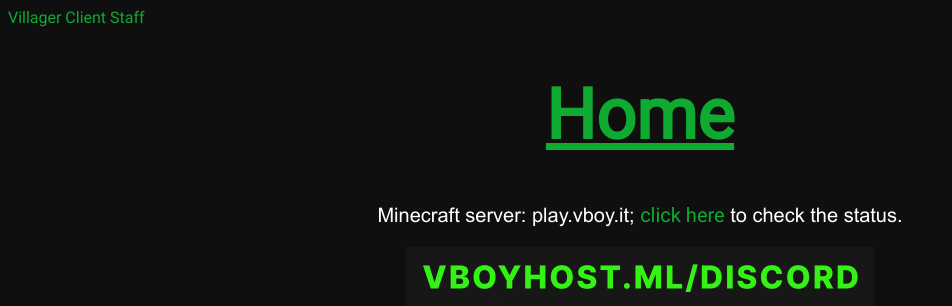
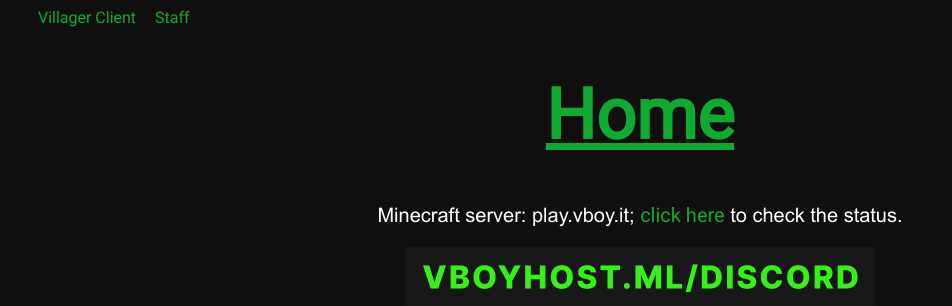
Before and after one commit to VillagerBoyGitHub/villagerboyweb, a PHP site: page / in a window 1280 px wide. Shown: the top 306 px of the page, without its empty margins (0-952 px from the left). Run offline with PHP 8.4, Linux system fonts and the light colour scheme; some libraries are stand-ins or nearby versions.

Commit message:
Update styles.css

```diff
--- a/assets/css/styles.css
+++ b/assets/css/styles.css
@@ -63,3 +63,7 @@
     font-family: Arial;
     src: url(../fonts/ARIAL.woff);
 }
+
+.menu{
+    margin-left: 15px;
+}
```
